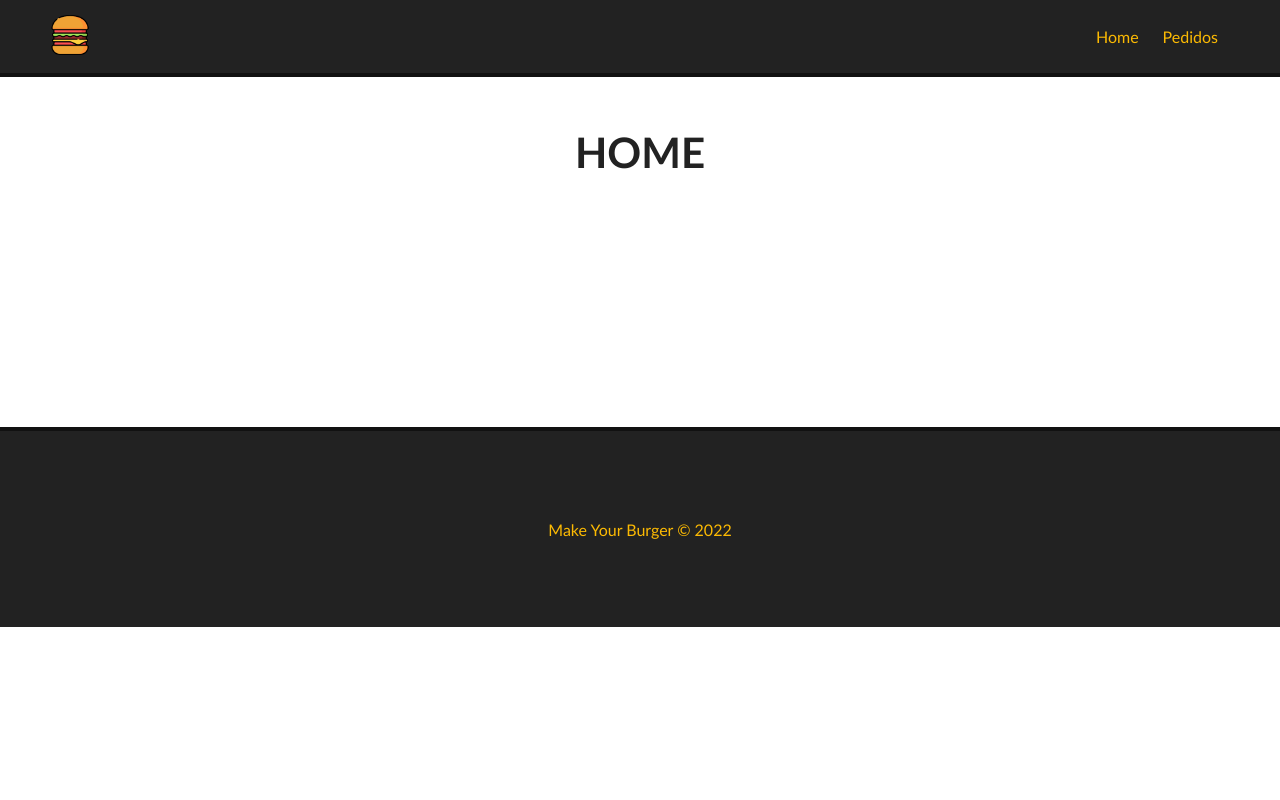
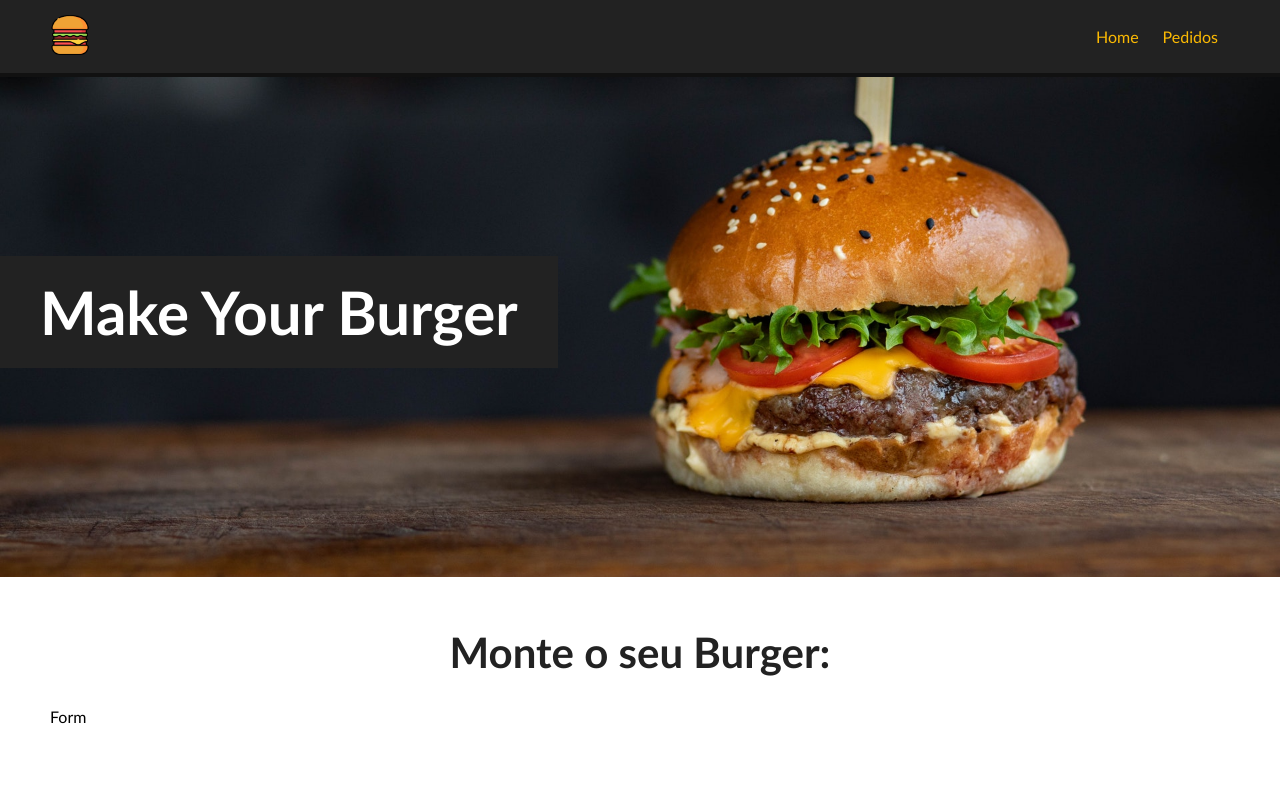
Before and after one commit to luizjrandrade/app_make_burger_vue, a Vue app: page / in a window 1280 px wide. Shown: the top 800 px of the page. Built offline with nearby package versions, Linux system fonts and the light colour scheme.

Commit message:
Criando banner do app

```diff
--- /dev/null
+++ b/src/components/Banner.vue
@@ -0,0 +1,33 @@
+<template>
+    <div id="main-banner">
+        <h1>Make Your Burger</h1>
+    </div>
+</template>
+<script>
+export default {
+    name: "Banner"
+}
+</script>
+<style scoped>
+
+    #main-banner{
+        background-image: url('/img/burger.jpg');
+        background-position: 0 -250px;
+        background-size: cover;
+        height: 500px;
+        display: flex;
+        align-items: center;
+        justify-content: flex-start;
+    }
+
+    #main-banner h1{
+        color: #fff;
+        text-align: center;
+        font-size: 60px;
+        background-color: #222;
+        padding: 20px 40px;
+    }
+
+
+
+</style>
--- a/src/views/Home.vue
+++ b/src/views/Home.vue
@@ -1,11 +1,19 @@
 <template>
+<Banner />
   <div class="main-container">
-    <h1>
-      HOME
-    </h1>
+    <h1>Monte o seu Burger:</h1>
+    <p>Form</p>
   </div>
 </template>
 
 <script>
+import Banner from "../components/Banner.vue"
+
+export default{
+  name: "Nome",
+  components: {
+    Banner
+  }
+}
 
 </script>
```
